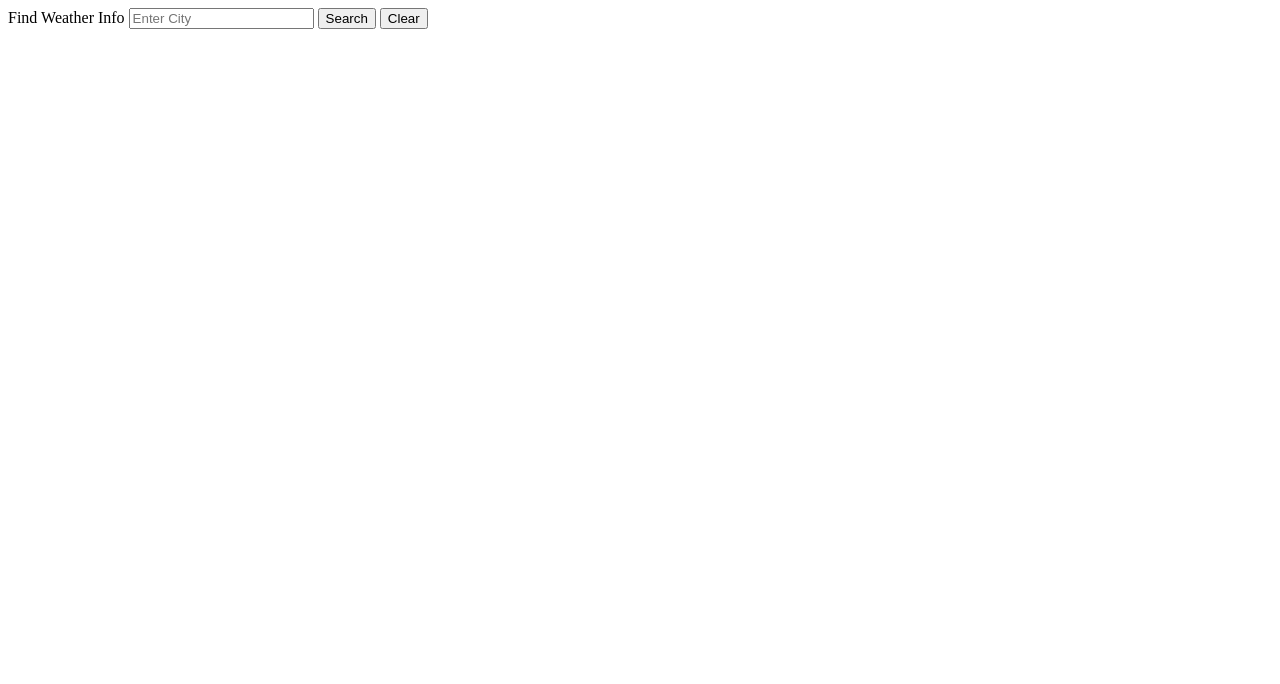
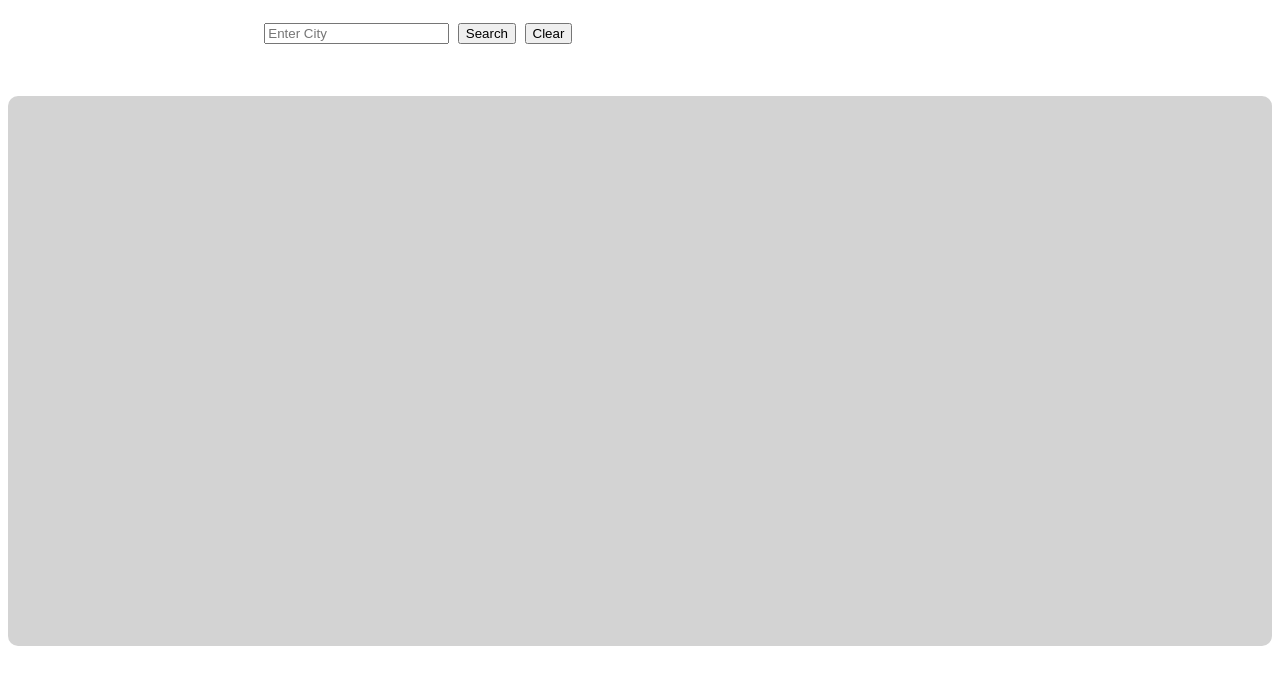
Before and after one commit to Op-Pautu/Weather-App, a plain HTML site: page index.html in a window 1280 px wide. Drawn offline with Linux system fonts and the light colour scheme.

```diff
--- a/style.css
+++ b/style.css
@@ -4,5 +4,19 @@
     background-size: cover;
   background-position: center;
   height: 100vh;
+  color: white;
+  font-size: 34px;
 
 }
+
+#weather-info {
+    padding: 20px;
+    background-color: lightgray;
+    border-radius: 10px;
+    text-align: center;
+    font-size: 1.2em;
+    margin-top: 50px;
+    height: 60vh;
+    white-space: pre;
+    padding-top: 50px;
+  }
```
Also changed, not shown: main.js (+1 -1 lines).
